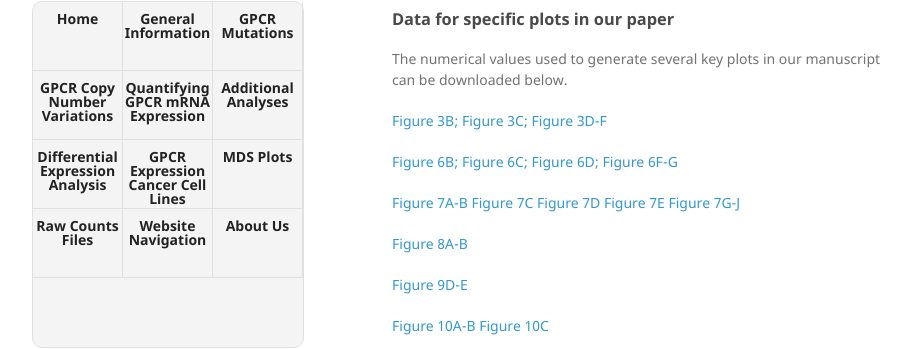
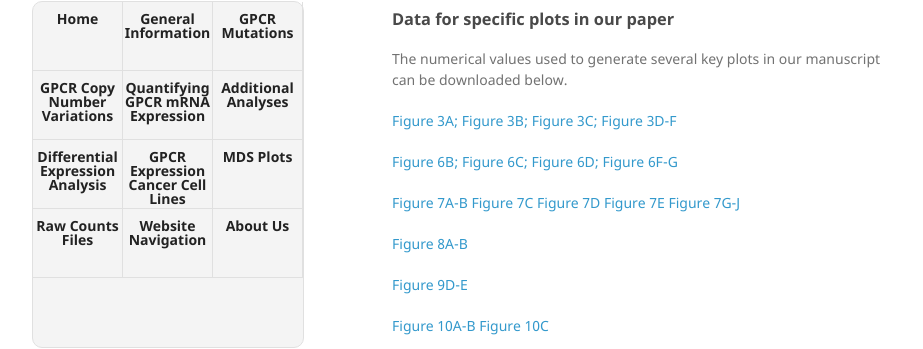
Before and after one commit to insellab/insellab.github.io, a Jekyll site: the page built from data.md, in a window 1280 px wide and 900 px high, scrolled down 1083 px. Shown: the part 149-498 px from the top of the window, without its empty margins (178-1101 px from the left). Built offline with Jekyll 4.4.1, drawn with Linux system fonts in a browser that asks for light colours; our own code applies the rules of GitHub Pages for plain Markdown files.

Commit message:
Update data.md

```diff
--- a/data.md
+++ b/data.md
@@ -31,6 +31,7 @@ This list includes synonyms for Hg19, used for TCGA mutation analysis, and for C
 
 The numerical values used to generate several key plots in our manuscript can be downloaded below.
 
+[Figure 3A;](https://drive.google.com/open?id=13MsONb1vp8lOzWjXhzzIPcbRjRtj4Qnj)
 [Figure 3B;](https://drive.google.com/open?id=1vYwGU4kaLT6wGLAdhiR3hdiEFPwwgmWn)
 [Figure 3C;](https://drive.google.com/open?id=1_tOccjeEF-tYHzLSwDhW8zGjq4pMD74P)
 [Figure 3D-F](https://drive.google.com/open?id=1xHfpipkowuRRep-digO02ozcCvKSmGpk)
```
